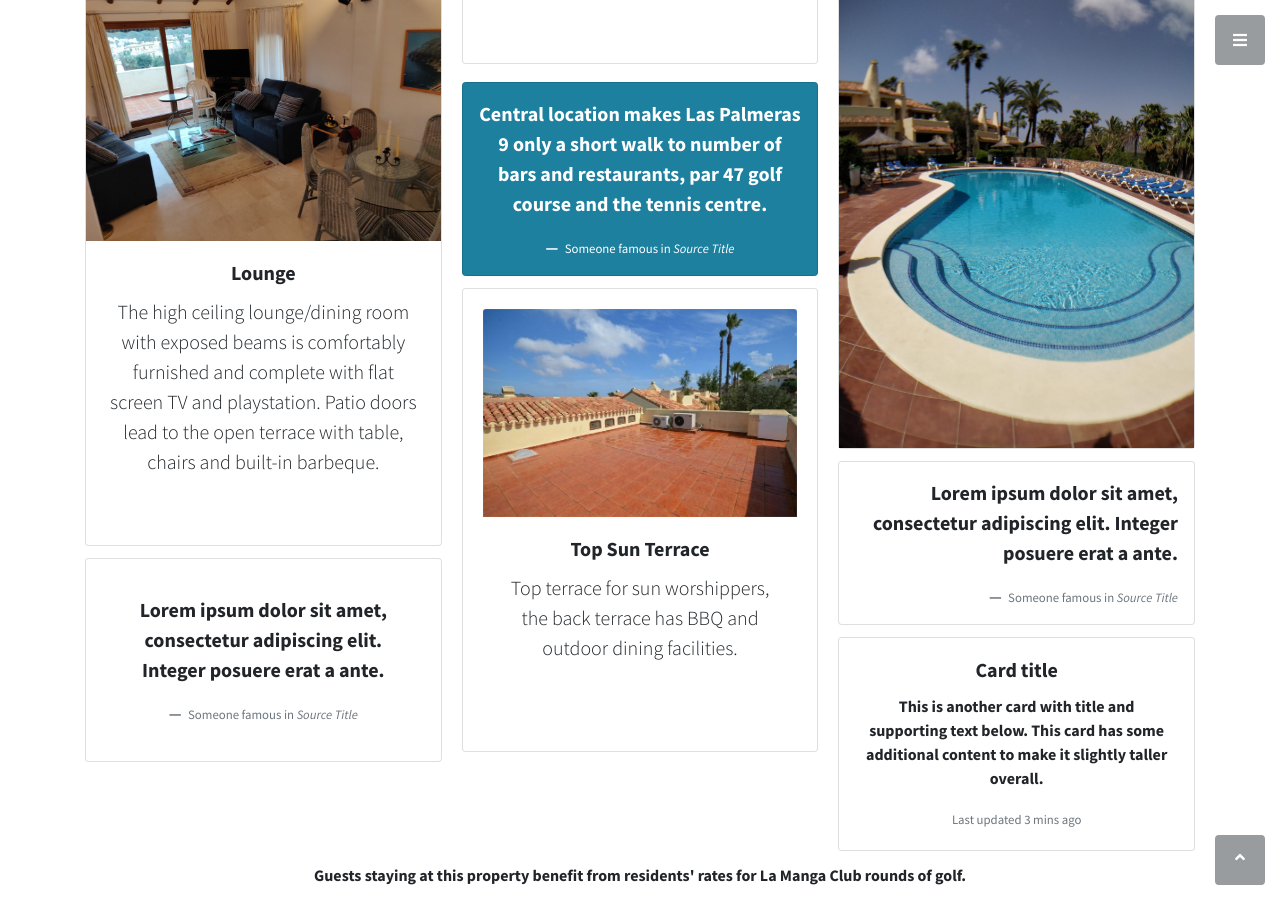
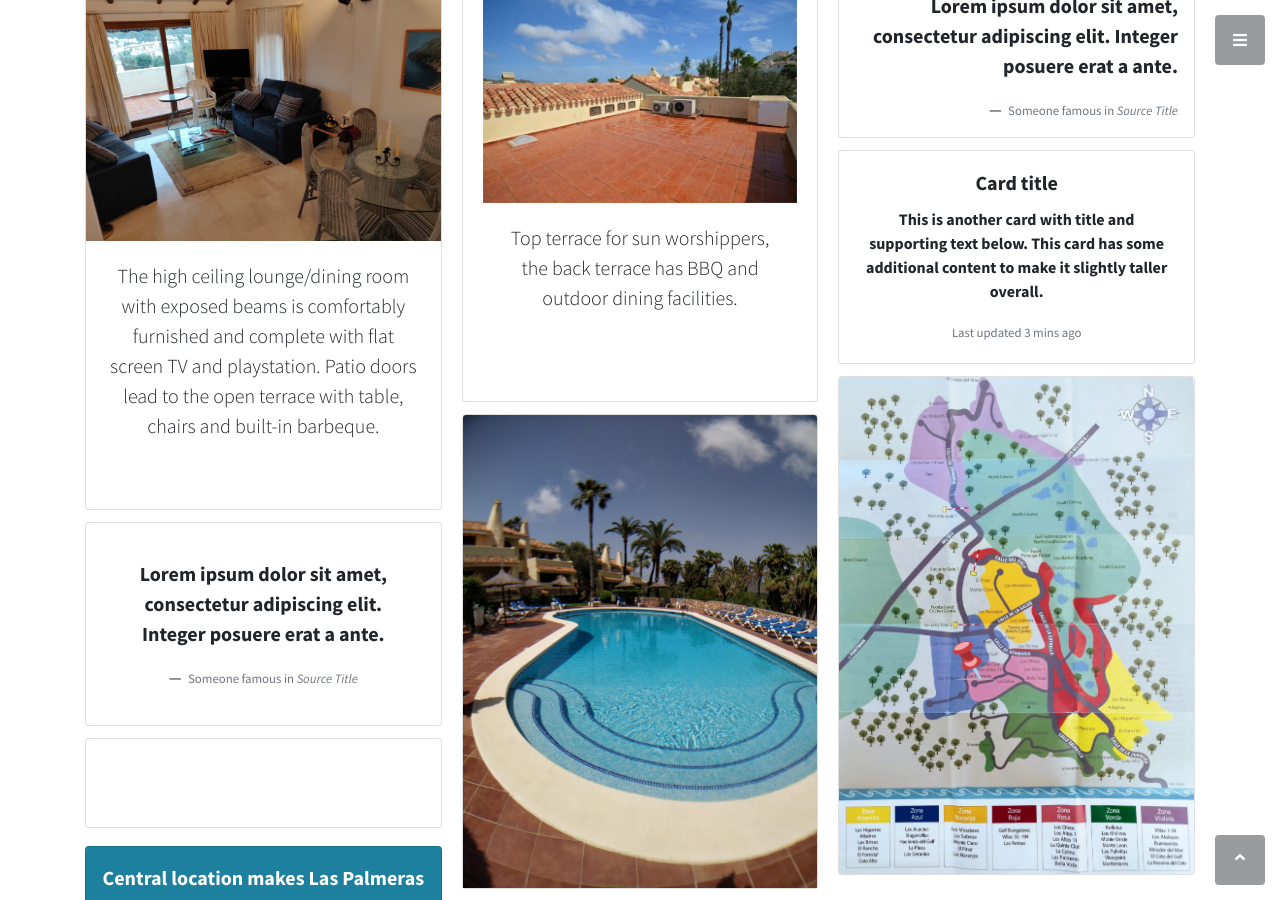
Before and after one commit to richsteer/richsteer.github.io, a Jekyll site: the page built from index.html, in a window 1280 px wide and 900 px high, scrolled down 4225 px. Built offline with Jekyll 4.4.1, drawn with Linux system fonts in a browser that asks for light colours.

Commit message:
Update index.html

```diff
--- a/index.html
+++ b/index.html
@@ -81,9 +81,7 @@
         <div class = "row cols-sm g-3">
                 <div class="col-lg-10 mx-auto">
                     <h1>Las Palmeras 9</h1>
-
                     <img src="assets/img/la-manga-club-villa-las-palmeras-9.jpg" class="image-fluid shadow" alt="..">
-
                 </div>
         </div>
                    <!-- LP9 cards container
@@ -164,7 +162,6 @@
                         <img src="assets/img/la-manga-club-villa-las-palmeras-9-lounge1.jpg" class="card-img-top" alt="..">
 
                         <div class="card-body">
-                            <h5 class="card-title">Lounge</h5>
                             <p class="lead mb-5">The high ceiling lounge/dining room with exposed beams is comfortably furnished and complete with flat screen TV and playstation. Patio doors lead to the open terrace with table, chairs and built-in barbeque.</p>
                         </div>
                       </div>
@@ -198,7 +195,6 @@
                         <div class="card-body">
                             <img src="assets/img/la-manga-club-villa-las-palmeras-9-Top-Sun-Terrace.jpg" class="card-img-top" alt="..">
                             <div class="card-body">
-                                <h5 class="card-title">Top Sun Terrace</h5>
                                 <p class="lead mb-5">Top terrace for sun worshippers, the back terrace has BBQ and outdoor dining facilities.</p>
                             </div>
                         </div>
@@ -206,6 +202,7 @@
                       <div class="card">
                         <img src="assets/img/la-manga-club-villa-las-palmeras-9-pool.jpg" class="card-img-top" alt="...">
                       </div>
+
                       <div class="card p-3 text-right">
                         <blockquote class="blockquote mb-0">
                           <p>Lorem ipsum dolor sit amet, consectetur adipiscing elit. Integer posuere erat a ante.</p>
@@ -223,6 +220,13 @@
                           <p class="card-text"><small class="text-muted">Last updated 3 mins ago</small></p>
                         </div>
                       </div>
+
+                        <div class="card">
+                        <img src="assets/img/la-manga-club-villa-las-palmeras-9-map.jpg" class="card-img-top" alt="...">
+                      </div>
+
+
+
                     </div>
 
 
```
